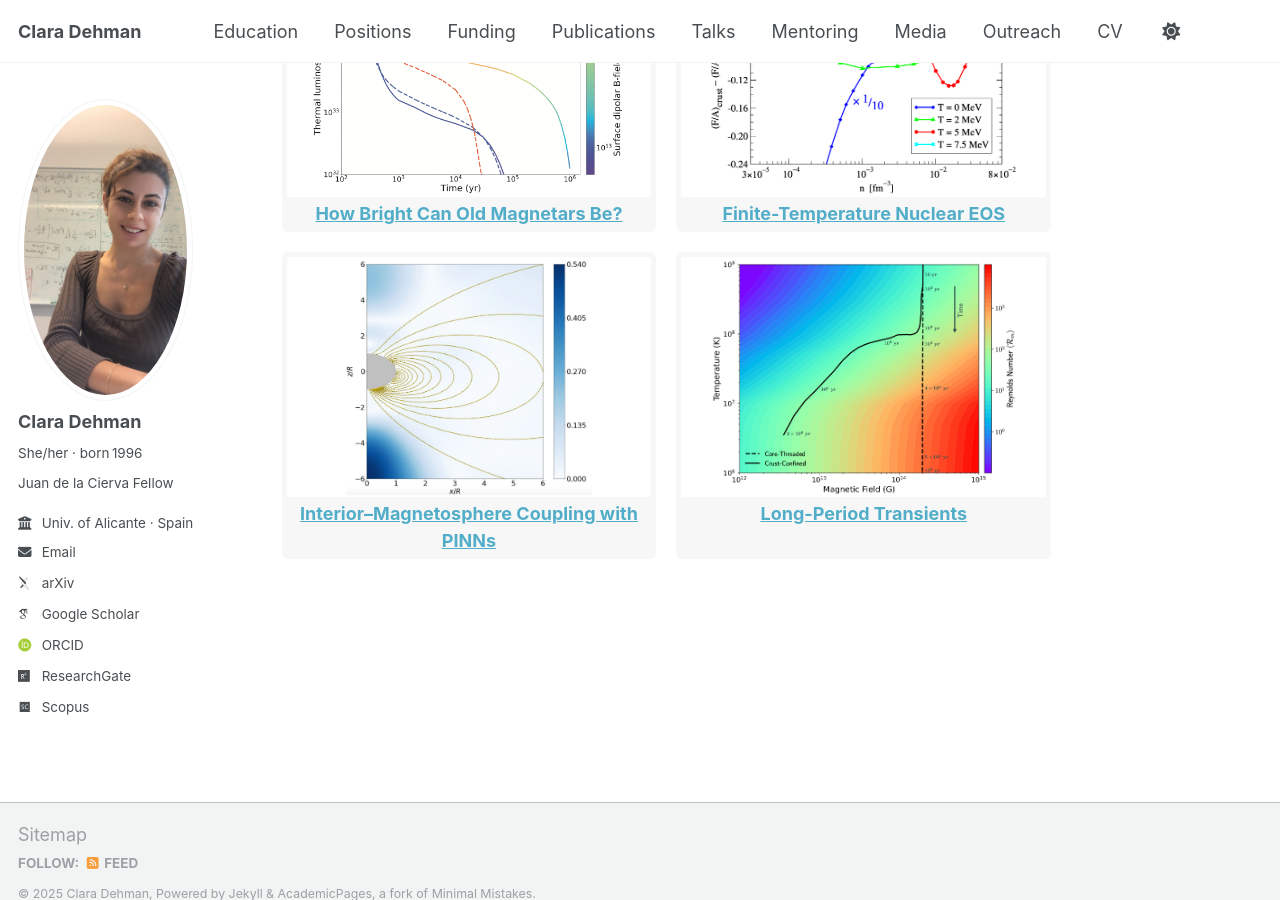
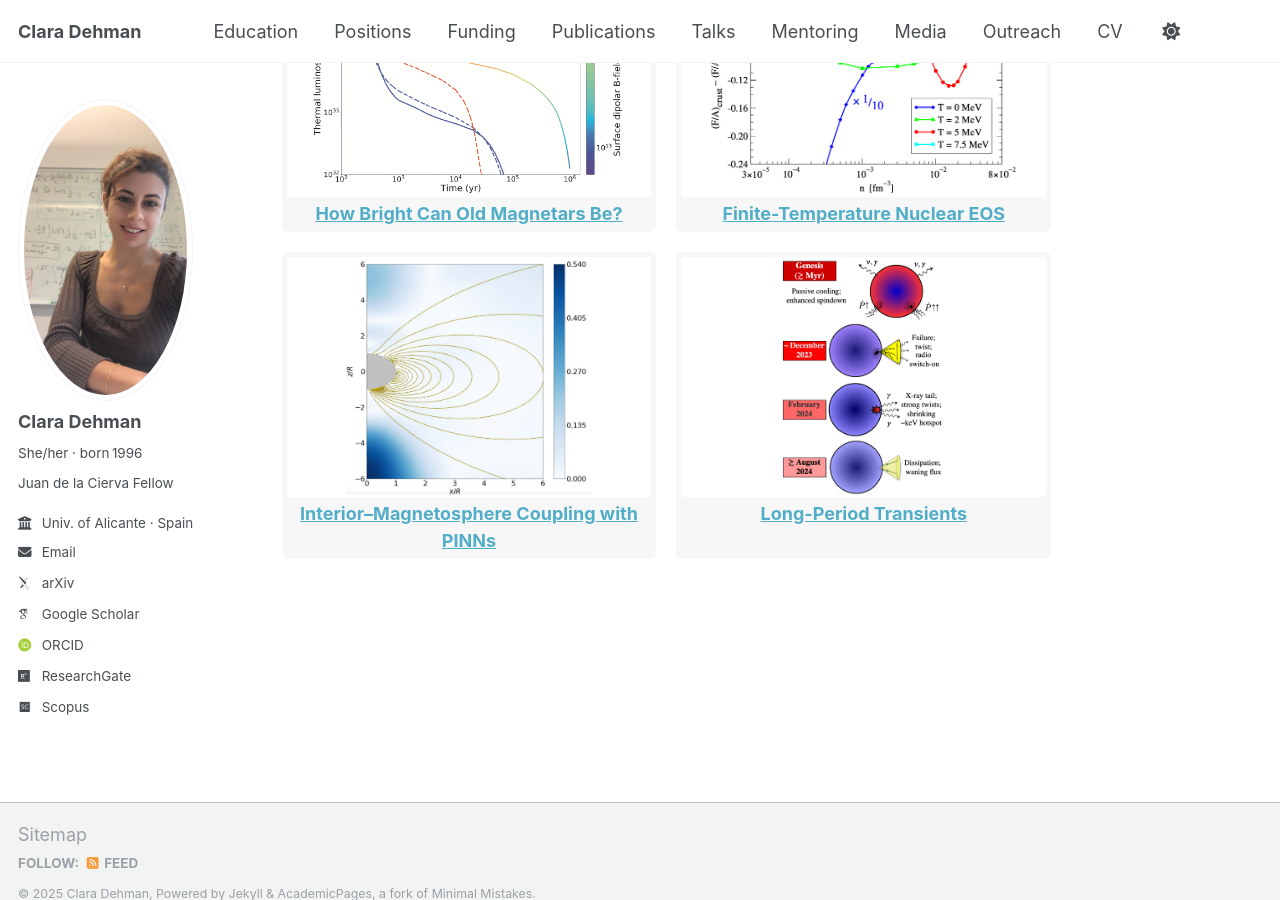
Before and after one commit to ClaraDehman/ClaraDehman.github.io, a Jekyll site: the page built from _pages/about.md, in a window 1280 px wide and 900 px high, scrolled down 1029 px. Built offline with Jekyll 4.4.1, drawn with Linux system fonts in a browser that asks for light colours; some web fonts are replaced.

Commit message:
Update about.md

```diff
--- a/_pages/about.md
+++ b/_pages/about.md
@@ -137,7 +137,7 @@ I am a theoretical and computational astrophysicist, currently a Juan de la Cier
 
   <div class="custom-card">
     <a href="/lpt/">
-      <img src="/files/lpt.png" alt="LPTs">
+      <img src="/files/Activity_Timeline.png" alt="LPTs">
       <div class="custom-caption">
         <strong>Long-Period Transients</strong>
       </div>
```
